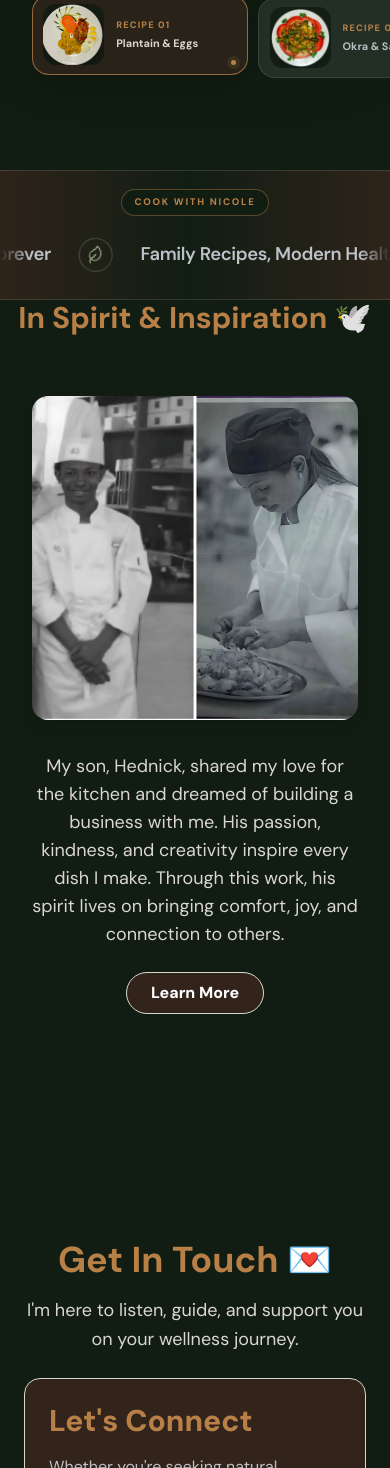
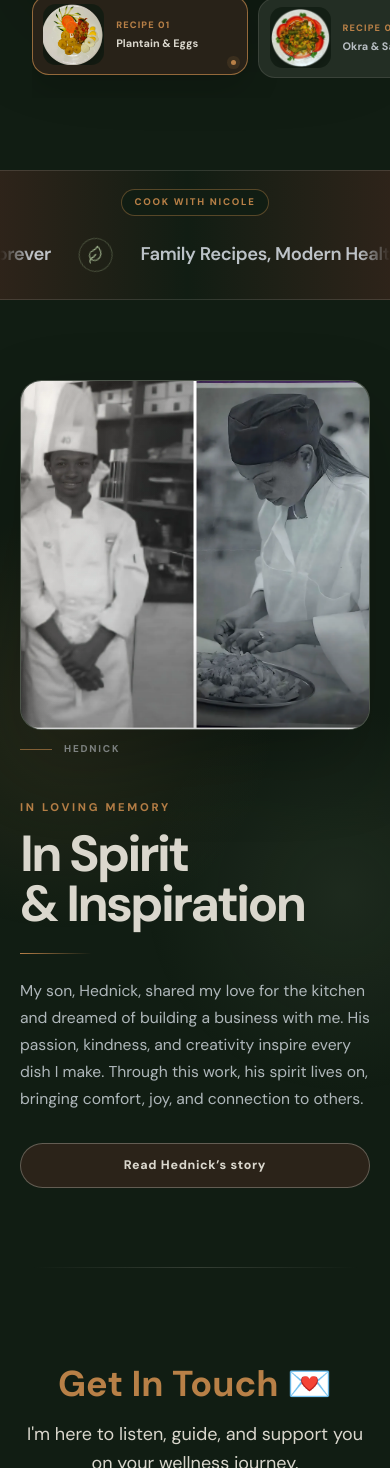
Before and after one commit to Clipzorama/Nature-Cures-Naturally, a React (Vite) app: page / in a window 390 px wide. Shown: the part 6685-8153 px from the top of the page. Built offline with nearby package versions, Linux system fonts and the light colour scheme.

Commit message:
small fixes

```diff
--- a/src/components/Inspiration.jsx
+++ b/src/components/Inspiration.jsx
@@ -1,70 +1,81 @@
 import { useState } from "react";
 import Hednick from "@/assets/hednick.webp";
+
+const expandedStoryId = "hednick-inspiration-story";
 
 export const Inspiration = () => {
   const [showMore, setShowMore] = useState(false);
 
   return (
-    <section id="inspiration"className="pb-32 relative min-h-screen">
-        <h1 className="px-2 md:px-4 text-center text-3xl text-header mb-15 font-bold">
-            In Spirit & Inspiration 🕊️
-        </h1>
-
-        <div className="container flex flex-col items-center text-center">
-            <div className="relative w-full max-w-3xl mb-8">
+    <section id="inspiration" className="inspiration-section">
+      <div className="container inspiration-container">
+        <div className="inspiration-layout">
+          <figure className="inspiration-portrait">
+            <div className="inspiration-image-frame">
               <img
                 src={Hednick}
-                alt="Hednick"
-                className="w-full max-h-[650px] rounded-2xl object-cover shadow-lg"
+                alt="Hednick in the kitchen wearing his chef uniform"
+                className="inspiration-image"
+                loading="lazy"
+                decoding="async"
               />
             </div>
+            <figcaption>Hednick</figcaption>
+          </figure>
 
-            <p className="text-lg text-primary max-w-2xl mb-6">
-                My son, Hednick, shared my love for the kitchen and dreamed of building
-                a business with me. His passion, kindness, and creativity inspire
-                every dish I make. Through this work, his spirit lives on bringing
-                comfort, joy, and connection to others.
+          <article className="inspiration-story">
+            <p className="inspiration-eyebrow">In loving memory</p>
+            <h2>In Spirit &amp; Inspiration</h2>
+            <span className="inspiration-rule" aria-hidden="true" />
+
+            <p className="inspiration-lead">
+              My son, Hednick, shared my love for the kitchen and dreamed of
+              building a business with me. His passion, kindness, and creativity
+              inspire every dish I make. Through this work, his spirit lives on,
+              bringing comfort, joy, and connection to others.
             </p>
 
-            {!showMore && (
-                <button
-                onClick={() => setShowMore(true)}
-                className="px-6 py-2 bg-button border border-primary text-buttonw rounded-full hover:opacity-70 transition duration-300 cursor-pointer font-extrabold">
-                    Learn More
-                </button>
-            )}
-
-            {showMore && (
-                <>
-                    <div className="max-w-3xl text-primary text-lg space-y-4">
+            <div
+              id={expandedStoryId}
+              className="inspiration-more"
+              data-expanded={showMore}
+              aria-hidden={!showMore}
+            >
+              <div className="inspiration-more-inner">
                 <p>
                   Just like me, Hednick found his passion in the kitchen early on.
                   While attending Harry S. Truman High School in New York, he joined
-                            the CAP Culinary Program; the very same program I once took part
-                            in, though in a different school. At home, we spent countless hours
-                            cooking together, sharing recipes, laughter, and ideas. He was an
-                            aspiring chef with a heart full of love, always dreaming of opening
-                            a business with me where we could create and serve food that brought
-                            joy to others.
+                  the CAP Culinary Program—the very same program I once took part
+                  in, though in a different school. At home, we spent countless
+                  hours cooking together, sharing recipes, laughter, and ideas. He
+                  was an aspiring chef with a heart full of love, always dreaming of
+                  opening a business with me where we could create and serve food
+                  that brought joy to others.
                 </p>
                 <p>
                   Hednick was more than just an incredible cook. He was a kind,
                   giving soul who cared deeply for the people around him. His
-                            dedication, creativity, and warmth continue to inspire me every day.
-                            This business is not only built on my own passion, but also on his
-                            vision: to help others find happiness through cooking, to make them
-                            feel cared for, and to share the comfort of a homemade meal. Every
-                            dish I make carries a piece of him, and through this work, his spirit
-                            lives on.
+                  dedication, creativity, and warmth continue to inspire me every
+                  day. This business is not only built on my own passion, but also
+                  on his vision: to help others find happiness through cooking, to
+                  make them feel cared for, and to share the comfort of a homemade
+                  meal. Every dish I make carries a piece of him, and through this
+                  work, his spirit lives on.
                 </p>
               </div>
+            </div>
+
             <button
-                    onClick={() => setShowMore(false)}
-                    className="mt-6 px-6 py-2 bg-button border border-primary text-buttonw rounded-full hover:opacity-70 transition duration-300 cursor-pointer font-extrabold">
-                        Show Less
+              type="button"
+              className="inspiration-toggle"
+              aria-expanded={showMore}
+              aria-controls={expandedStoryId}
+              onClick={() => setShowMore((current) => !current)}
+            >
+              {showMore ? "Show less" : "Read Hednick’s story"}
             </button>
-                </>
-            )}
+          </article>
+        </div>
       </div>
     </section>
   );
```
Lines whose indentation alone changed are shown as unchanged.
